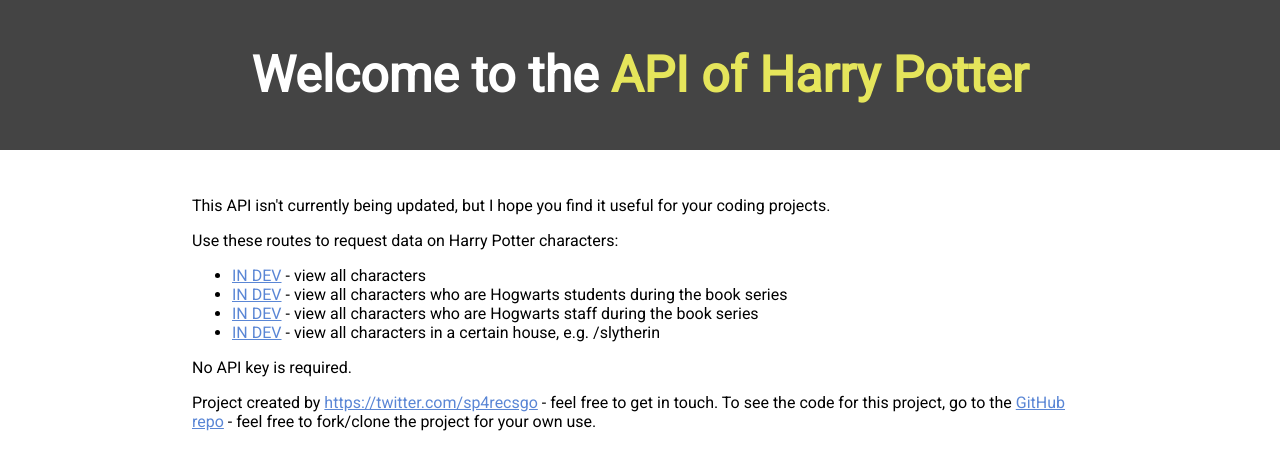
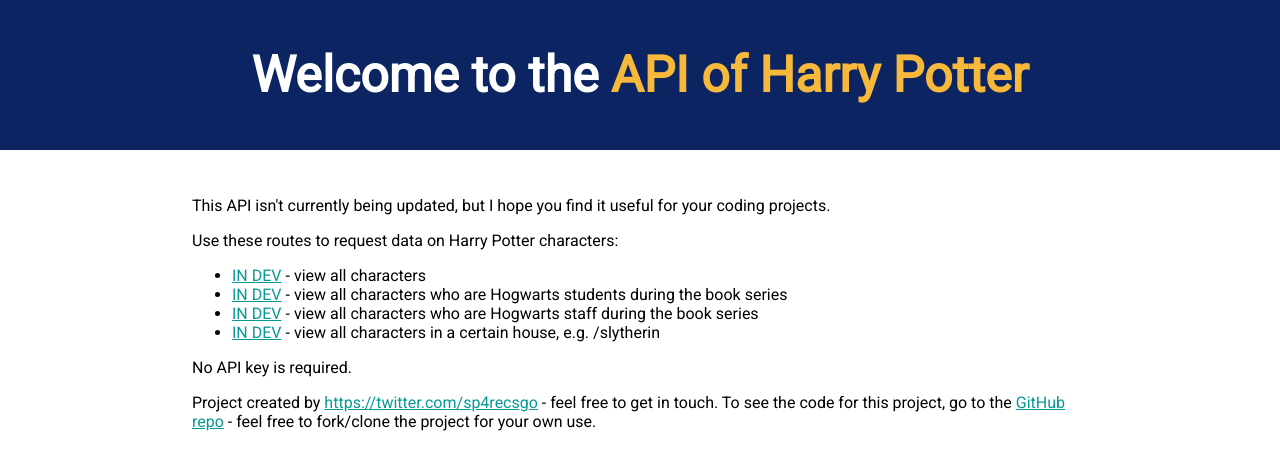
Before and after one commit to VictorPagnier/api-harry-potter, a website: page public/index.html in a window 1280 px wide. Drawn offline with Linux system fonts and the light colour scheme.

Commit message:
Update style.css

```diff
--- a/public/style.css
+++ b/public/style.css
@@ -12,7 +12,7 @@
 header {
   width: 100%;
   text-align: center;
-  background-color: #444444;
+  background-color: #0c2461;
   color: white;
   height: 150px;
 }
@@ -24,11 +24,11 @@
 }
 
 .title {
-  color: #E5E55B;
+  color: #f6b93b;
 }
 
 a {
-  color: #5a86d5;
+  color: #079992;
 }
 
 a:hover {
```
